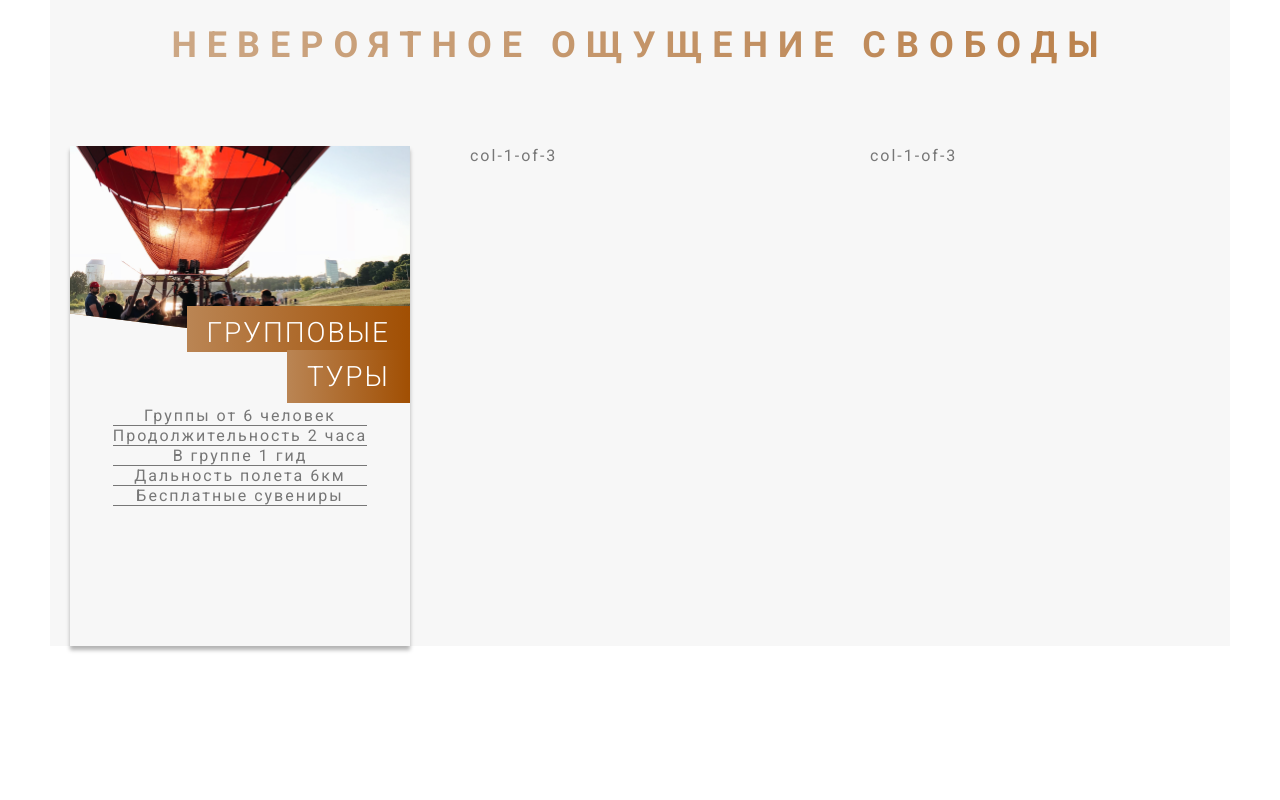
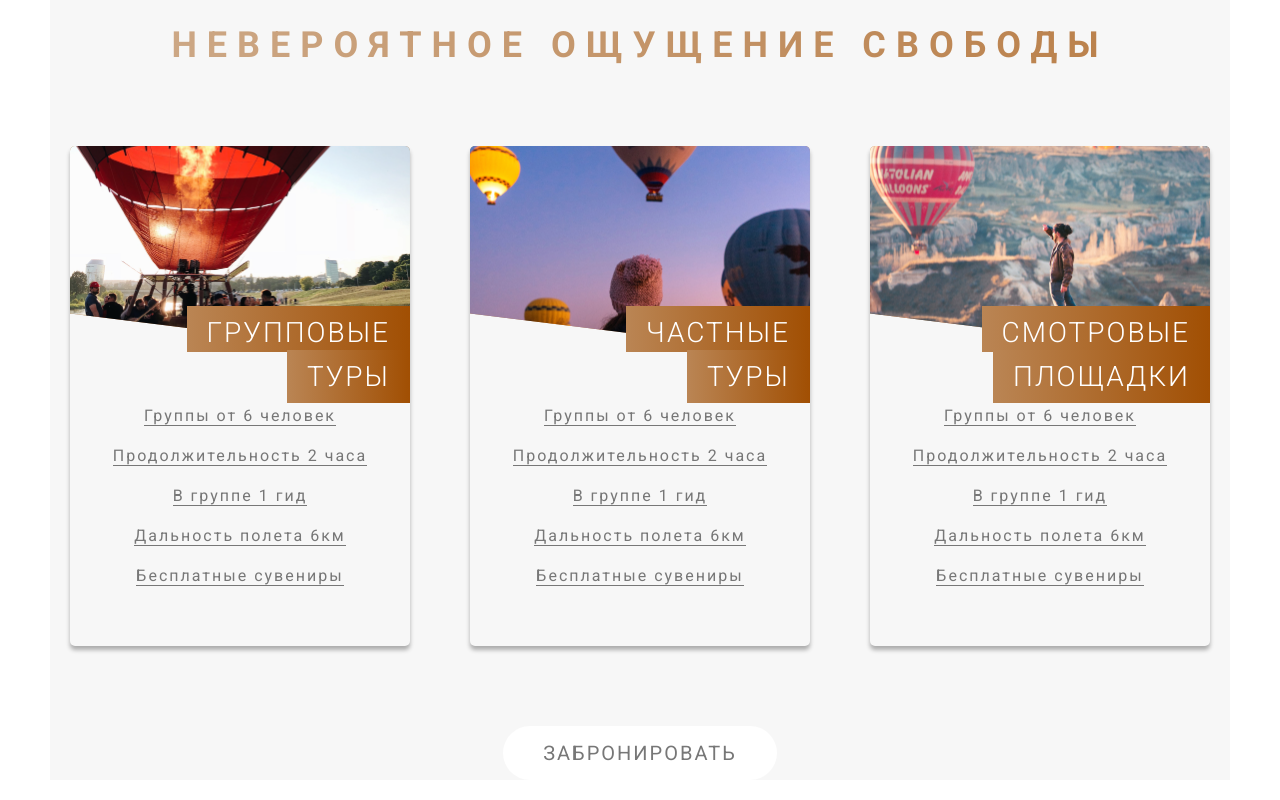
Before and after one commit to FoxTail25/Project-ballons, a plain HTML site: page index.html in a window 1280 px wide. Shown: the part 2531-3331 px from the top of the page. Before the commit the page ends 3227 px from the top, so only its background shows below. Drawn offline with Linux system fonts and the light colour scheme; files whose address does not match are found by name.

Commit message:
full card section

```diff
--- a/SASS/components/_tour-card.sass
+++ b/SASS/components/_tour-card.sass
@@ -13,10 +13,12 @@
 		width: 100%
 		backface-visibility: hidden
 		box-shadow: $box-shadow
+		border-radius: .5rem
+		overflow: hidden
 		&_front
 
 		&_back
-			background: linear-gradient(180deg, rgba($color-brown-light,0.7) .03%, rgba($color-brown-dark,0.7) 99.94%)
+			background: linear-gradient(120deg, $color-brown-light, $color-brown-dark )
 			transform: rotateY(180deg)
 	&:hover &__side_front
 		transform: rotateY(-180deg)
@@ -25,8 +27,13 @@
 	&__img
 		background-blend-mode: hard
 		height: 21rem
-		background: $color-brown-light url(../img/card-1.jpg) center / cover no-repeat
 		clip-path: polygon(0 0, 100% 0, 100% 100%, 0 80%)
+		&_1
+			background: $color-brown-light url(../img/card-1.jpg) center / cover no-repeat
+		&_2
+			background: $color-brown-light url(../img/card-2.jpg) center / cover no-repeat
+		&_3
+			background: $color-brown-light url(../img/card-3.jpg) center / cover no-repeat
 	&__title
 		font-size: 2.8rem
 		letter-spacing: .2rem
@@ -50,11 +57,29 @@
 			list-style: none
 			margin: 0 auto
 			width: 75%
+			text-align: center
 			li
 				font-size: $font-siza-paragraph
 				letter-spacing: .2rem
 				color: $color-gray
 				border-bottom: 1px solid $color-gray
-				text-align: center
-			&:not(:last-child)
-				margin-bottom: 2rem
+				display: inline-block
+				&:not(:last-child)
+					margin-bottom: 2rem
+	&__backSide-box
+		position: absolute
+		top: 50%
+		left: 50%
+		transform: translate(-50%, -50%)
+	&__text
+		margin-bottom: 8rem
+		letter-spacing: .2rem
+		text-transform: uppercase
+		font-weight: 300
+		text-align: center
+		color: white
+		&_1
+			font-size: $font-siza-paragraph
+		&_2
+			font-size: 6rem
+			font-weight: 500
--- a/index.html
+++ b/index.html
@@ -140,23 +140,21 @@
 			</section>
 
 			<section class="section-tour">
-				<div class="margin-bottom-80px">
-					<div class="text-align-center">
-						<h2 class="title-secondary">
-							невероятное ощущение свободы
-						</h2>
-					</div>
+				<div class="text-align-center margin-bottom-80px">
+					<h2 class="title-secondary">
+						невероятное ощущение свободы
+					</h2>
 				</div>
 
 				<div class="row">
 					<div class="col-1-of-3">
 						<div class="card-tour">
 							<div class="card-tour__side card-tour__side_front">
-								<div class="card-tour__img margin-bottom-50px"></div>
+								<div class="card-tour__img card-tour__img_1 margin-bottom-50px"></div>
 								<h4 class="card-tour__title">
 									<span class="card-tour__span card-tour__span_1">групповые</span>
 									<br />
-									<span class="card-tour__span card-tour__span_2"> туры</span>
+									<span class="card-tour__span card-tour__span_2">туры</span>
 								</h4>
 								<div class="card-tour__descr">
 									<ul>
@@ -169,16 +167,77 @@
 								</div>
 							</div>
 							<div class="card-tour__side card-tour__side_back">
-								back
+								<div class="card-tour__backSide-box">
+									<p class="card-tour__text card-tour__text_1">полная стоимость</p>
+									<p class="card-tour__text card-tour__text_2">5990₽</p>
+									<a href="#" class="btn btn_animated">забронировать</a>
+								</div>
+
 							</div>
 						</div>
 					</div>
 					<div class="col-1-of-3">
-						col-1-of-3
+						<div class="card-tour">
+							<div class="card-tour__side card-tour__side_front">
+								<div class="card-tour__img card-tour__img_2 margin-bottom-50px"></div>
+								<h4 class="card-tour__title">
+									<span class="card-tour__span card-tour__span_1">частные</span>
+									<br />
+									<span class="card-tour__span card-tour__span_2">туры</span>
+								</h4>
+								<div class="card-tour__descr">
+									<ul>
+										<li>Группы от 6 человек</li>
+										<li>Продолжительность 2 часа</li>
+										<li>В группе 1 гид</li>
+										<li>Дальность полета 6км</li>
+										<li>Бесплатные сувениры</li>
+									</ul>
+								</div>
+							</div>
+							<div class="card-tour__side card-tour__side_back">
+								<div class="card-tour__backSide-box">
+									<p class="card-tour__text card-tour__text_1">полная стоимость</p>
+									<p class="card-tour__text card-tour__text_2">5990₽</p>
+									<a href="#" class="btn btn_animated">забронировать</a>
+								</div>
+
+							</div>
+						</div>
 					</div>
 					<div class="col-1-of-3">
-						col-1-of-3
+						<div class="card-tour">
+							<div class="card-tour__side card-tour__side_front">
+								<div class="card-tour__img card-tour__img_3 margin-bottom-50px"></div>
+								<h4 class="card-tour__title">
+									<span class="card-tour__span card-tour__span_1">смотровые</span>
+									<br />
+									<span class="card-tour__span card-tour__span_2">площадки</span>
+								</h4>
+								<div class="card-tour__descr">
+									<ul>
+										<li>Группы от 6 человек</li>
+										<li>Продолжительность 2 часа</li>
+										<li>В группе 1 гид</li>
+										<li>Дальность полета 6км</li>
+										<li>Бесплатные сувениры</li>
+									</ul>
+								</div>
+							</div>
+							<div class="card-tour__side card-tour__side_back">
+								<div class="card-tour__backSide-box">
+									<p class="card-tour__text card-tour__text_1">полная стоимость</p>
+									<p class="card-tour__text card-tour__text_2">5990₽</p>
+									<a href="#" class="btn btn_animated">забронировать</a>
+								</div>
+
+							</div>
+						</div>
 					</div>
+				</div>
+
+				<div class="text-align-center margin-bottom-80px">
+					<a href="#" class="btn btn_animated">забронировать</a>
 				</div>
 
 			</section>
```
Also changed, not shown: css/style.css.
